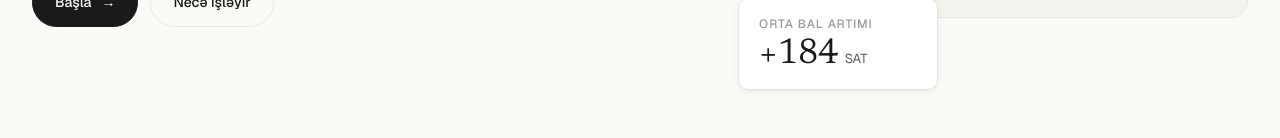
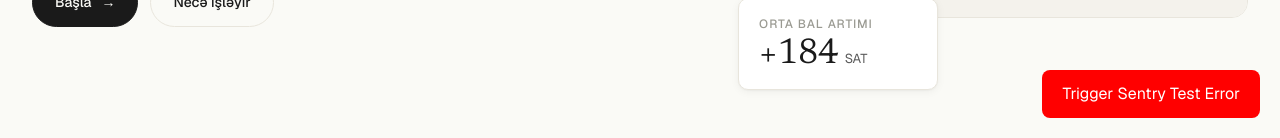
Before and after one commit to aydinnasibli/mockexam, a Next.js app: page / in a window 1280 px wide. Shown: the part 662-800 px from the top of the page. Built offline with nearby package versions, Linux system fonts and the light colour scheme; no server answers; the database is empty.

Commit message:
Update HomeContent.tsx

```diff
--- a/app/HomeContent.tsx
+++ b/app/HomeContent.tsx
@@ -75,6 +75,19 @@ export default function HomeContent({ countsByType }: Props) {
   return (
     <>
       <Navbar />
+
+      {/* TEMP: Sentry verification button — remove after confirming setup */}
+      <button
+        type="button"
+        onClick={() => {
+          // @ts-expect-error intentional — testing Sentry error capture
+          myUndefinedFunction();
+        }}
+        style={{ position: "fixed", bottom: 20, right: 20, zIndex: 9999, padding: "12px 20px", background: "red", color: "white", borderRadius: 8 }}
+      >
+        Trigger Sentry Test Error
+      </button>
+
       <main className="pt-18">
 
         {/* ── HERO ── */}
```
